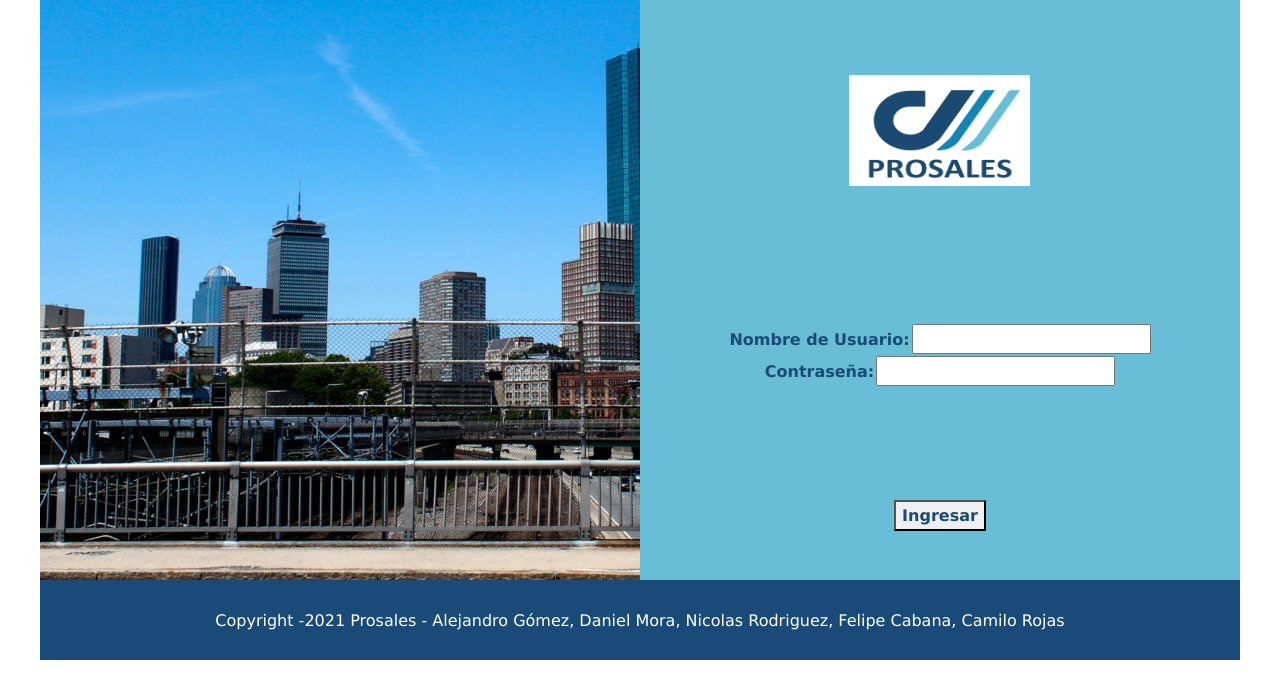
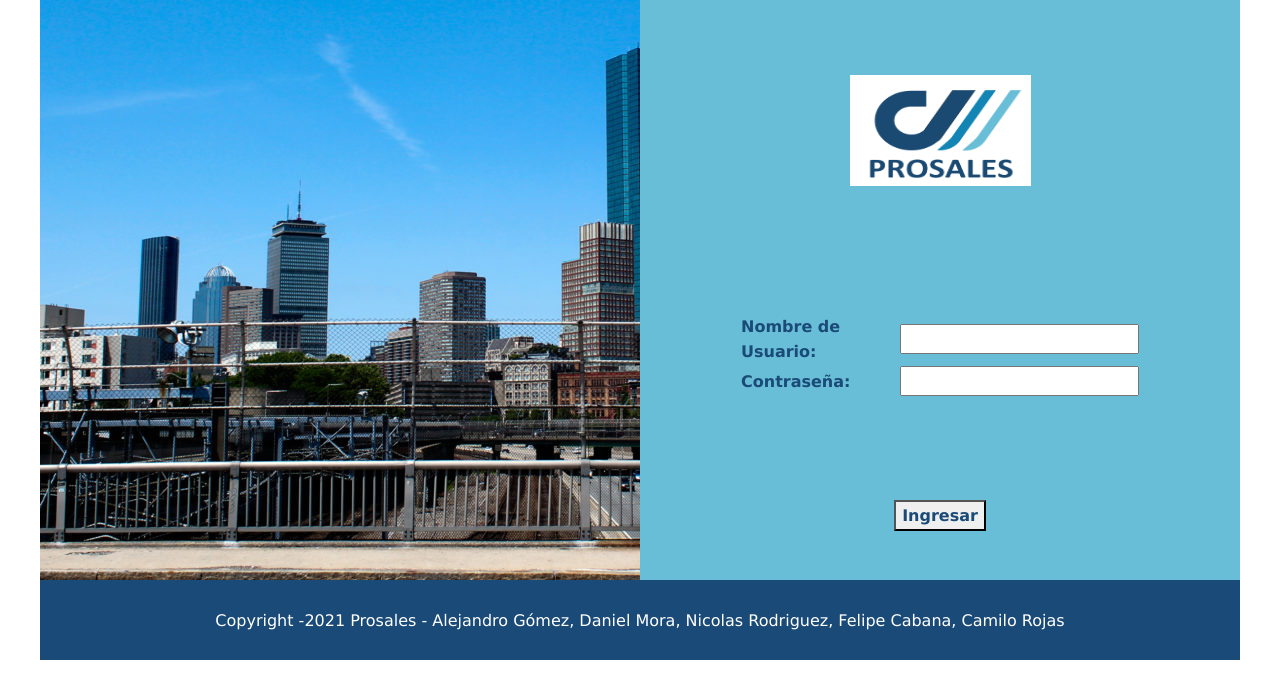
Before and after one commit to cabanita2390/habilitacion3, a React (Create React App) app: page / in a window 1280 px wide. Shown: the top 698 px of the page. Built offline with nearby package versions, Linux system fonts and the light colour scheme.

Commit message:
pequeñas modificaciones

```diff
--- /dev/null
+++ b/src/Components/Boton.jsx
@@ -0,0 +1,11 @@
+import React from 'react'
+
+const Boton = (titulo) => {
+    return (
+        <button>
+            <font face="Verdana, Geneva, sans-serif" size="3" color="#1A4A77"><strong>{titulo}</strong></font>
+        </button>
+    )
+}
+
+export default Boton
--- a/src/Components/Input.jsx
+++ b/src/Components/Input.jsx
@@ -1,8 +1,8 @@
 import React from 'react'
 
-const Input = ({propertie}) => {
+const Input = ({propertie, width}) => {
     return (
-        <table align="center">
+        <table align="center" width={width}>
             <tr align="center">
                 <td align="left">
                     <font face="Verdana, Geneva, sans-serif" size="3" color="#1A4A77">
--- a/src/Pages/Public/index.jsx
+++ b/src/Pages/Public/index.jsx
@@ -3,6 +3,7 @@ import logo from '../../Media/logo.png'
 import fondoLogin from '../../Media/fondoLogin.png'
 import FOOTER from '../../Components/FOOTER'
 import Input from '../../Components/Input'
+import Boton from '../../Components/Boton'
 
 function Index() {
     return (
@@ -21,12 +22,13 @@ function Index() {
                                         </tr>
                                         <tr height="200">
                                             <td>
-                                                <Input propertie="Nombre de Usuario" width="300"/>
-                                                <Input propertie="Contraseña" width="500"/>
+                                                <Input propertie="Nombre de Usuario" width="400"/>
+                                                <Input propertie="Contraseña" width="400"/>
                                             </td>
                                         </tr>
                                         <tr height="120">
                                             <td align="center">
+
                                                 <button>
                                                     <font face="Verdana, Geneva, sans-serif" size="3" color="#1A4A77"><strong>Ingresar</strong></font>
                                                 </button>
```
